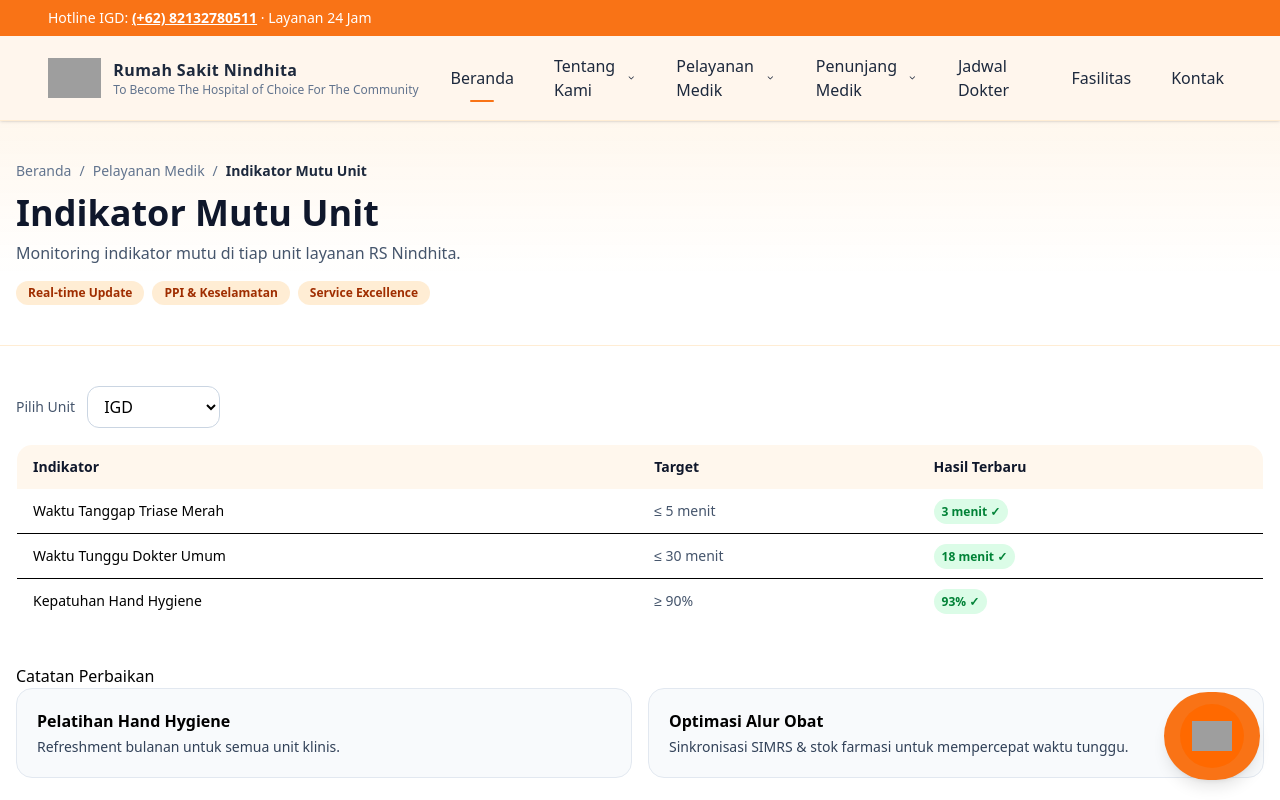
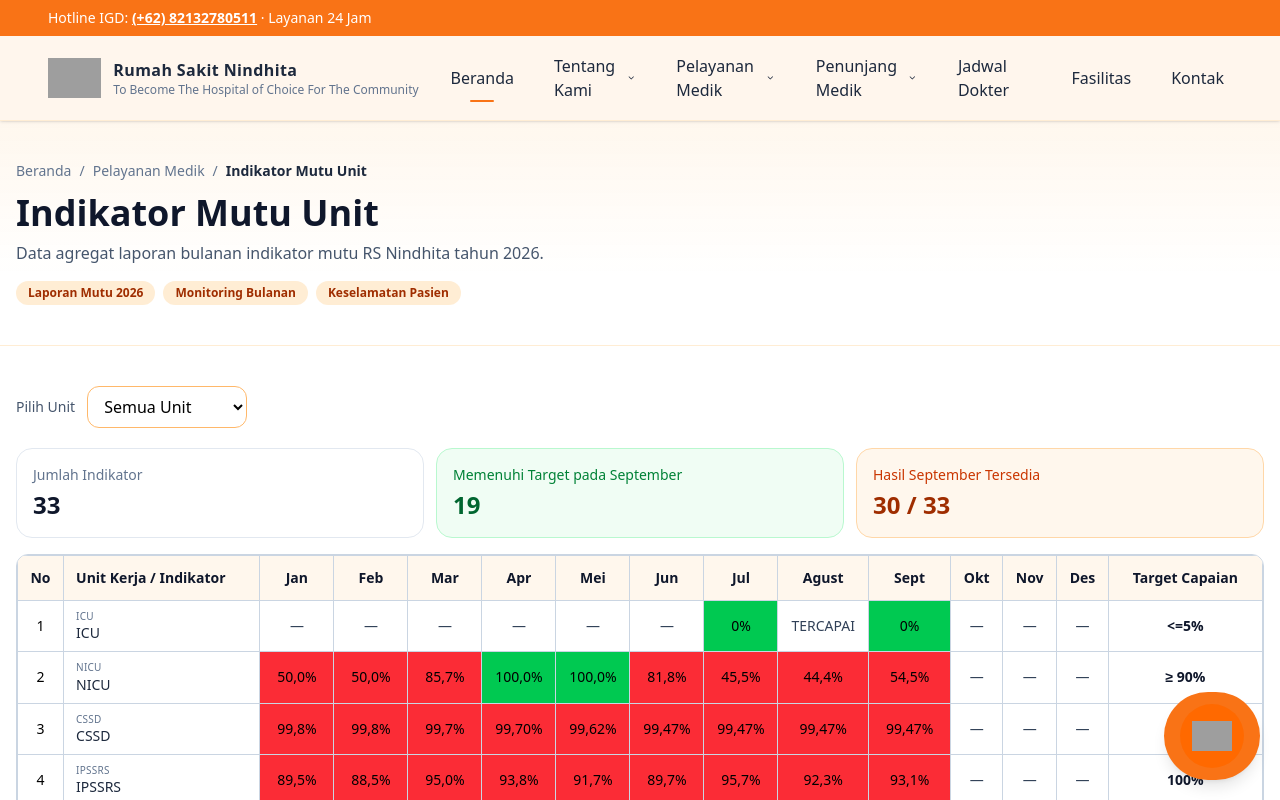
Before and after one commit to AriqoSukmaBA/webrsn2025, a React (Vite) app: page /mutu in a window 1280 px wide. Built offline with nearby package versions, Linux system fonts and the light colour scheme; grey boxes are pictures that could not be loaded.

Commit message:
Update MutuUnitPage.jsx
tes mutu

```diff
--- a/src/pages/tentang/MutuUnitPage.jsx
+++ b/src/pages/tentang/MutuUnitPage.jsx
@@ -1,143 +1,294 @@
+
 import React, { useMemo, useState } from "react";
 import ServiceLayout from "../ServiceLayout.jsx";
 
-const DATA = {
-  IGD: [
-    {
-      ind: "Waktu Tanggap Triase Merah",
-      target: "≤ 5 menit",
-      hasil: "3 menit",
-    },
-    {
-      ind: "Waktu Tunggu Dokter Umum",
-      target: "≤ 30 menit",
-      hasil: "18 menit",
-    },
-    { ind: "Kepatuhan Hand Hygiene", target: "≥ 90%", hasil: "93%" },
-  ],
-  "Rawat Jalan": [
-    { ind: "Waktu Tunggu Pendaftaran", target: "≤ 10 menit", hasil: "7 menit" },
-    { ind: "Waktu Tunggu Obat", target: "≤ 30 menit", hasil: "24 menit" },
-    { ind: "Kepatuhan Identifikasi Pasien", target: "≥ 95%", hasil: "98%" },
-  ],
-  "Rawat Inap": [
-    { ind: "Kepatuhan Bundle PPI", target: "≥ 90%", hasil: "92%" },
-    { ind: "Pressure Injury baru", target: "0 kasus", hasil: "0 kasus" },
-    { ind: "Pemberian Edukasi Saat Pulang", target: "≥ 95%", hasil: "97%" },
-  ],
-  Radiologi: [
-    {
-      ind: "Waktu Pemberian Hasil X-Ray",
-      target: "≤ 60 menit",
-      hasil: "45 menit",
-    },
-    {
-      ind: "Keselamatan Radiasi (KAR)",
-      target: "100% patuh",
-      hasil: "100% patuh",
-    },
-  ],
-  Farmasi: [
-    { ind: "Ketepatan Peracikan", target: "≥ 99%", hasil: "99.6%" },
-    { ind: "Ketersediaan Obat Esensial", target: "≥ 95%", hasil: "97%" },
-  ],
-};
+const MONTHS = [
+  "Jan", "Feb", "Mar", "Apr", "Mei", "Jun",
+  "Jul", "Agust", "Sept", "Okt", "Nov", "Des",
+];
 
-function Row({ ind, target, hasil }) {
-  const ok = useMemo(() => {
-    // evaluasi sangat sederhana berdasarkan angka persentase/menit
-    const toNum = (t) => parseFloat(String(t).replace(/[^\d.]/g, "")) || 0;
-    if (target.includes("≥")) return toNum(hasil) >= toNum(target);
-    if (target.includes("≤")) return toNum(hasil) <= toNum(target);
-    if (target.includes("0 kasus")) return toNum(hasil) === 0;
-    return true;
-  }, [target, hasil]);
+// Format data:
+// [unit, nama indikator, target, [Jan, Feb, Mar, Apr, Mei, Jun, Jul, Agust, Sept]]
+// Bulan Okt–Des otomatis ditampilkan sebagai belum tersedia.
+const RAW_DATA = [
+  ["ICU", "ICU", "<=5%", ["—", "—", "—", "—", "—", "—", "0%", "TERCAPAI", "0%"]],
+  ["NICU", "NICU", "≥ 90%", ["50,0%", "50,0%", "85,7%", "100,0%", "100,0%", "81,8%", "45,5%", "44,4%", "54,5%"]],
+  ["CSSD", "CSSD", "100%", ["99,8%", "99,8%", "99,7%", "99,70%", "99,62%", "99,47%", "99,47%", "99,47%", "99,47%"]],
+  ["IPSSRS", "IPSSRS", "100%", ["89,5%", "88,5%", "95,0%", "93,8%", "91,7%", "89,7%", "95,7%", "92,3%", "93,1%"]],
+  ["Laboratorium", "LABORAT", "100%", ["100,0%", "100,0%", "100,0%", "100,0%", "100,0%", "100,0%", "100,0%", "97,0%", "100,0%"]],
+  ["Rekam Medis", "REKAM MEDIS", "80%", ["84%", "77%", "81%", "80%", "79%", "80%", "78%", "79%", "83%"]],
+
+  ["IGD", "a. IGD ERT", "100%", ["100,0%", "100,0%", "100,0%", "96,8%", "100,0%", "100,0%", "100,0%", "100,0%", "100,0%"]],
+  ["IGD", "b. IGD Identifikasi", "100%", ["100%", "100%", "100%", "100%", "100%", "100%", "100%", "100%", "100%"]],
+
+  ["Rawat Inap", "a. IRNA HO", "≥ 95%", ["96%", "90%", "98%", "100%", "94%", "100%", "100%", "100%", "84%"]],
+  ["Rawat Inap", "b. IRNA Visite", ">80%", ["87%", "93%", "93%", "90%", "90%", "87%", "93%", "87%", "87%"]],
+  ["Rawat Inap", "c. IRNA CP", ">=80%", ["96%", "98%", "98%", "96%", "90%", "96%", "90%", "96%", "98%"]],
+  ["Rawat Inap", "d. IRNA Pasien jatuh", "0%", ["0%", "0%", "0%", "0%", "0%", "0%", "0%", "0%", "0%"]],
+  ["Rawat Inap", "e. IRNA komplain", ">=80%", ["83%", "90%", "100%", "75%", "100%", "100%", "80%", "100%", "80%"]],
+  ["Rawat Inap", "f. IRNA pencegahan", "100%", ["100%", "96%", "98%", "98%", "90%", "90%", "96%", "94%", "96%"]],
+  ["Rawat Inap", "g. IRNA Identifikasi", "100%", ["97%", "97%", "93%", "93%", "83%", "97%", "93%", "97%", "87%"]],
+  ["Rawat Inap", "h. IRNA kepuasan", ">76,61%", ["80%", "86%", "90%", "78%", "80%", "90%", "74%", "79%", "75%"]],
+
+  ["Gizi", "a. GIZI waktu makan", "≥ 90%", ["93%", "95%", "95%", "95%", "96%", "96%", "98%", "96%", "99%"]],
+  ["Gizi", "b. GIZI tepat diit", "≥ 95%", ["95%", "97%", "96%", "97%", "98%", "98%", "98%", "95%", "96%"]],
+
+  ["Ruang Bersalin", "a. R.Bersalin SC", ">80%", ["100%", "100%", "100%", "100%", "100%", "100%", "100%", "100%", "76%"]],
+  ["Ruang Bersalin", "b. R.Bersalin Kematian", "<1%", ["0%", "0%", "0%", "0%", "0%", "0%", "0%", "0%", "0%"]],
+
+  ["IBS", "a. IBS tepat tanda", "100%", ["100%", "100%", "100%", "100%", "100%", "100%", "100%", "100%", "100%"]],
+  ["IBS", "b. IBS tunda operasi", "<5%", ["0%", "0%", "0%", "0%", "0%", "2%", "14%", "0%", "3%"]],
+
+  ["Farmasi", "a. FARMASI formas", ">=80%", ["92,0%", "94%", "96%", "96%", "92%", "92%", "92%", "90%", "96%"]],
+  ["Farmasi", "b. FARMASI ME", "100%", ["100,0%", "99,97%", "99,97%", "100,0%", "100%", "99,97%", "100%", "100%", "100%"]],
+
+  ["Ambulans", "a. Ambulance 24 jam", "100%", ["100%", "100%", "100%", "100%", "100%", "100%", "100%", "100%", "100%"]],
+  ["Ambulans", 'b. Ambulance waktu <10"', ">95%", ["100%", "100%", "95%", "92%", "100%", "100%", "94%", "94%", "95%"]],
+
+  ["Jenazah", "Jenazah", "100%", ["100%", "100%", "100%", "100%", "100%", "100%", "100%", "100%", "100%"]],
+  ["Anestesi", "Anastesi", "<6%", ["1%", "0%", "0%", "0%", "0%", "0%", "0%", "0%", "0%"]],
+  ["Kesling", "Kesling", "100%", ["100%", "100%", "100%", "100,0%", "99,3%", "99,3%", "100,0%", "99,5%", "100,00%"]],
+  ["Rawat Jalan", "Rawat jalan", ">=80%", ["90%", "94%", "96%", "90%", "84%", "90%", "96%", "86%", "84%"]],
+
+  ["Radiologi", "Radiologi", ">=80%", ["80%", "", "", "", "", "", "", "", ""]],
+  ["SIMRS", "SIMRS", "≥ 90%", ["", "", "", "", "", "", "", "", ""]],
+  ["Bank Darah", "Bank Darah", "Belum ditetapkan", ["", "", "", "", "", "", "", "", ""]],
+];
+
+function getMonths(values) {
+  return [...values, ...Array(12 - values.length).fill("")];
+}
+
+function getPercent(value) {
+  if (!value || value === "—" || value === "TERCAPAI") return null;
+  const match = String(value).match(/-?\d+(?:[,.]\d+)?/);
+  return match ? Number(match[0].replace(",", ".")) : null;
+}
+
+function getTargetNumber(target) {
+  const match = String(target).match(/-?\d+(?:[,.]\d+)?/);
+  return match ? Number(match[0].replace(",", ".")) : null;
+}
+
+function evaluate(value, target) {
+  if (
+    !value ||
+    value === "—" ||
+    value === "TERCAPAI" ||
+    target === "Belum ditetapkan"
+  ) return "neutral";
+
+  const actual = getPercent(value);
+  const limit = getTargetNumber(target);
+  if (actual === null || limit === null) return "neutral";
+
+  const t = target.replace(/\s/g, "");
+
+  if (t.startsWith("<=") || t.startsWith("≤")) {
+    return actual <= limit ? "good" : "bad";
+  }
+  if (t.startsWith("<") || t.startsWith(">")) {
+    if (t.startsWith("<")) return actual < limit ? "good" : "bad";
+    return actual > limit ? "good" : "bad";
+  }
+  if (t.startsWith(">=") || t.startsWith("≥")) {
+    return actual >= limit ? "good" : "bad";
+  }
+  if (limit === 0 && t.includes("%")) {
+    return actual === 0 ? "good" : "bad";
+  }
+  if (t === "100%") {
+    return actual >= 100 ? "good" : "bad";
+  }
+  return "neutral";
+}
+
+function getCellStyle(value, target) {
+  const status = evaluate(value, target);
+  if (status === "good") return "bg-green-500 text-black";
+  if (status === "bad") return "bg-red-500 text-black";
+  if (status === "neutral") return "bg-white text-slate-700";
+  return "bg-white";
+}
+
+function ResultCell({ value, target }) {
+  const status = evaluate(value, target);
+
   return (
-    <tr className="border-b last:border-none">
-      <td className="px-4 py-3">{ind}</td>
-      <td className="px-4 py-3 text-slate-600">{target}</td>
-      <td className="px-4 py-3">
-        <span
-          className={`px-2 py-1 rounded-full text-xs font-semibold
-          ${ok ? "bg-green-100 text-green-700" : "bg-red-100 text-red-700"}`}
-        >
-          {hasil} {ok ? "✓" : "!"}
-        </span>
-      </td>
-    </tr>
+    <td
+      className={`whitespace-nowrap border border-slate-300 px-3 py-2 text-center text-xs sm:text-sm ${getCellStyle(value, target)}`}
+      title={
+        status === "good"
+          ? "Memenuhi target berdasarkan evaluasi otomatis"
+          : status === "bad"
+          ? "Belum memenuhi target berdasarkan evaluasi otomatis"
+          : "Belum ada hasil valid untuk dievaluasi"
+      }
+    >
+      {value || "—"}
+    </td>
   );
 }
 
 export default function MutuUnitPage() {
-  const units = Object.keys(DATA);
-  const [unit, setUnit] = useState(units[0]);
-  const list = DATA[unit] || [];
+  const [unit, setUnit] = useState("Semua Unit");
+  const units = useMemo(
+    () => [...new Set(RAW_DATA.map((item) => item[0]))],
+    []
+  );
+
+  const rows = useMemo(() => {
+    return RAW_DATA
+      .filter((item) => unit === "Semua Unit" || item[0] === unit)
+      .map(([unitName, ind, target, values]) => ({
+        unitName,
+        ind,
+        target,
+        values: getMonths(values),
+      }));
+  }, [unit]);
+
+  const currentMonthValues = rows.map((row) => row.values[8]);
+  const filled = currentMonthValues.filter(
+    (value) => value && value !== "—"
+  ).length;
+  const achieved = rows.filter(
+    (row) => evaluate(row.values[8], row.target) === "good"
+  ).length;
 
   return (
     <ServiceLayout
       nav="about"
       title="Indikator Mutu Unit"
-      subtitle="Monitoring indikator mutu di tiap unit layanan RS Nindhita."
+      subtitle="Data agregat laporan bulanan indikator mutu RS Nindhita tahun 2026."
       heroBadges={[
-        "Real-time Update",
-        "PPI & Keselamatan",
-        "Service Excellence",
+        "Laporan Mutu 2026",
+        "Monitoring Bulanan",
+        "Keselamatan Pasien",
       ]}
     >
       <section className="reveal">
-        <div className="not-prose flex items-center gap-3">
-          <label className="text-sm text-slate-600">Pilih Unit</label>
+        <div className="not-prose flex flex-wrap items-center gap-3">
+          <label htmlFor="unit-mutu" className="text-sm text-slate-600">
+            Pilih Unit
+          </label>
+
           <select
-            className="rounded-xl border border-slate-300 px-3 py-2 outline-none focus:border-orange-400"
+            id="unit-mutu"
             value={unit}
-            onChange={(e) => setUnit(e.target.value)}
+            onChange={(event) => setUnit(event.target.value)}
+            className="rounded-xl border border-orange-300 bg-white px-3 py-2 outline-none focus:border-orange-500 focus:ring-2 focus:ring-orange-100"
           >
-            {units.map((u) => (
-              <option key={u}>{u}</option>
+            <option value="Semua Unit">Semua Unit</option>
+            {units.map((name) => (
+              <option key={name} value={name}>
+                {name}
+              </option>
             ))}
           </select>
         </div>
 
-        <div className="not-prose mt-4 overflow-x-auto">
-          <table className="min-w-[680px] w-full text-sm border border-slate-200 rounded-2xl overflow-hidden">
-            <thead className="bg-orange-50 text-slate-900">
-              <tr>
-                <th className="text-left px-4 py-3">Indikator</th>
-                <th className="text-left px-4 py-3">Target</th>
-                <th className="text-left px-4 py-3">Hasil Terbaru</th>
+        <div className="not-prose mt-5 grid grid-cols-1 gap-3 sm:grid-cols-3">
+          <div className="rounded-2xl border border-slate-200 bg-white p-4">
+            <p className="text-sm text-slate-500">Jumlah Indikator</p>
+            <p className="mt-1 text-2xl font-bold text-slate-900">
+              {rows.length}
+            </p>
+          </div>
+
+          <div className="rounded-2xl border border-green-200 bg-green-50 p-4">
+            <p className="text-sm text-green-700">
+              Memenuhi Target pada September
+            </p>
+            <p className="mt-1 text-2xl font-bold text-green-800">
+              {achieved}
+            </p>
+          </div>
+
+          <div className="rounded-2xl border border-orange-200 bg-orange-50 p-4">
+            <p className="text-sm text-orange-700">
+              Hasil September Tersedia
+            </p>
+            <p className="mt-1 text-2xl font-bold text-orange-800">
+              {filled} / {rows.length}
+            </p>
+          </div>
+        </div>
+
+        <div className="not-prose mt-4 overflow-x-auto rounded-xl border border-slate-300">
+          <table className="w-full min-w-[1150px] border-collapse text-sm">
+            <thead>
+              <tr className="bg-orange-50 text-slate-900">
+                <th className="border border-slate-300 px-3 py-3 text-center">
+                  No
+                </th>
+                <th className="min-w-[190px] border border-slate-300 px-3 py-3 text-left">
+                  Unit Kerja / Indikator
+                </th>
+                {MONTHS.map((month) => (
+                  <th
+                    key={month}
+                    className="border border-slate-300 px-3 py-3 text-center"
+                  >
+                    {month}
+                  </th>
+                ))}
+                <th className="min-w-[125px] border border-slate-300 px-3 py-3 text-center">
+                  Target Capaian
+                </th>
               </tr>
             </thead>
-            <tbody className="bg-white">
-              {list.map((r) => (
-                <Row key={r.ind} {...r} />
+
+            <tbody>
+              {rows.map((row, index) => (
+                <tr key={`${row.unitName}-${row.ind}`}>
+                  <td className="border border-slate-300 px-3 py-2 text-center">
+                    {index + 1}
+                  </td>
+                  <td className="border border-slate-300 bg-white px-3 py-2 font-medium text-slate-800">
+                    <span className="block text-[10px] uppercase tracking-wide text-slate-500">
+                      {unit === "Semua Unit" ? row.unitName : ""}
+                    </span>
+                    {row.ind}
+                  </td>
+                  {row.values.map((value, monthIndex) => (
+                    <ResultCell
+                      key={`${row.ind}-${monthIndex}`}
+                      value={value}
+                      target={row.target}
+                    />
+                  ))}
+                  <td className="border border-slate-300 bg-white px-3 py-2 text-center font-bold text-slate-900">
+                    {row.target}
+                  </td>
+                </tr>
               ))}
             </tbody>
           </table>
         </div>
-      </section>
 
-      <section className="mt-10 reveal">
-        <h2>Catatan Perbaikan</h2>
-        <div className="not-prose grid md:grid-cols-2 gap-4">
-          {[
-            [
-              "Pelatihan Hand Hygiene",
-              "Refreshment bulanan untuk semua unit klinis.",
-            ],
-            [
-              "Optimasi Alur Obat",
-              "Sinkronisasi SIMRS & stok farmasi untuk mempercepat waktu tunggu.",
-            ],
-          ].map(([t, d]) => (
-            <div
-              key={t}
-              className="rounded-2xl border border-slate-200 bg-slate-50 p-5 hover-lift"
-            >
-              <h3 className="font-semibold">{t}</h3>
-              <p className="text-sm text-slate-700 mt-1">{d}</p>
-            </div>
-          ))}
+        <div className="not-prose mt-4 flex flex-wrap gap-4 text-xs text-slate-600">
+          <span className="flex items-center gap-2">
+            <span className="h-3 w-3 rounded-sm bg-green-500" />
+            Memenuhi target
+          </span>
+          <span className="flex items-center gap-2">
+            <span className="h-3 w-3 rounded-sm bg-red-500" />
+            Belum memenuhi target
+          </span>
+          <span className="flex items-center gap-2">
+            <span className="h-3 w-3 rounded-sm border border-slate-300 bg-white" />
+            Belum tersedia / perlu verifikasi
+          </span>
         </div>
+
+        <p className="mt-3 text-xs leading-relaxed text-slate-500">
+          Sumber: Data agregat laporan bulanan indikator mutu RS Nindhita
+          tahun 2026. Data Oktober–Desember belum tersedia pada sumber yang
+          diberikan. Verifikasi kembali target dan evaluasi otomatis dengan
+          definisi operasional setiap indikator sebelum digunakan sebagai
+          laporan resmi.
+        </p>
       </section>
     </ServiceLayout>
   );
```
